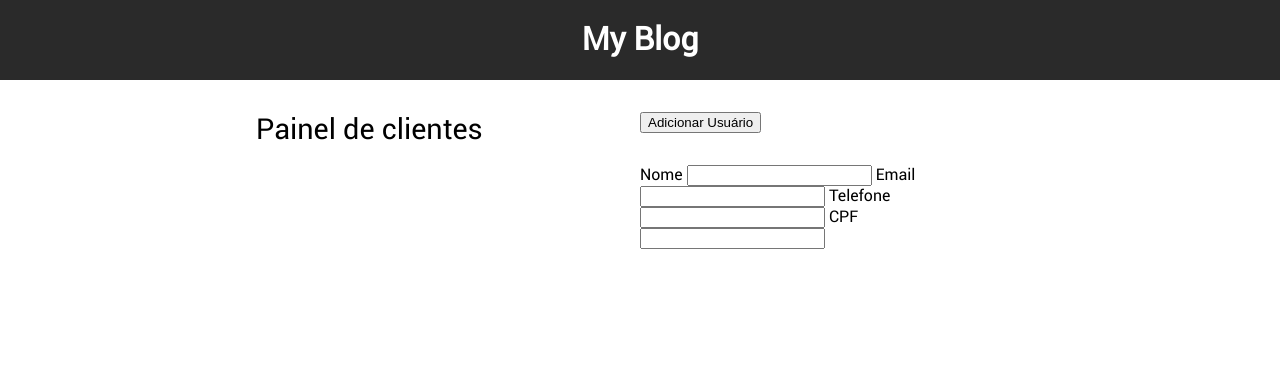
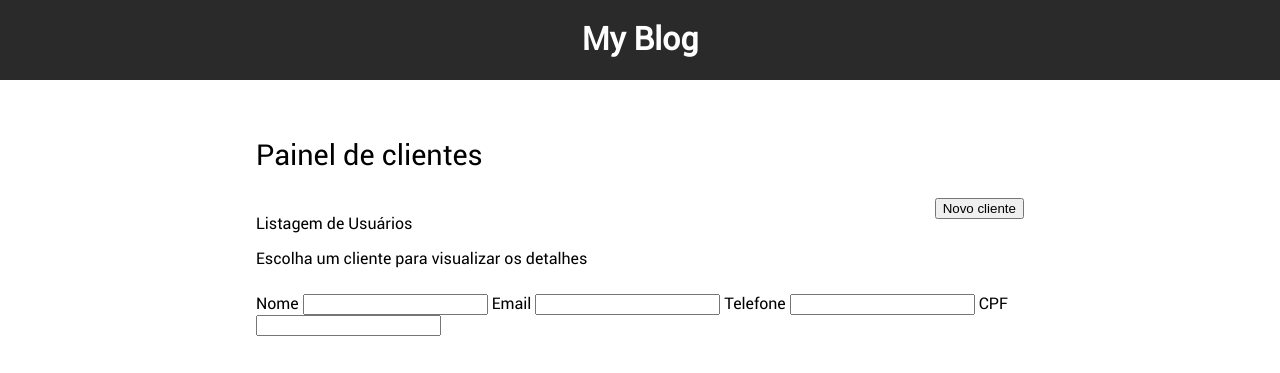
Before and after one commit to alexandrejr45/simple-blog-with-javascript, a website built with webpack: page app/index.html in a window 1280 px wide. Built offline with nearby package versions, Linux system fonts and the light colour scheme.

Commit message:
#chore: Início da estilização utilizando grid layout

```diff
--- a/app/css/style.css
+++ b/app/css/style.css
@@ -10,13 +10,7 @@ body {
   font-family: 'Roboto';
 }
 
-.container {
-  display: grid;
-  grid-template-columns: [first] 50% [second] 50%;
-  grid-template-rows: [row1] 50% [row2] 50%;
-}
-
-.content {
+.main-content {
   padding-right: 20%;
   padding-left: 20%;
 }
@@ -25,6 +19,50 @@ body {
   background-color: rgb(42, 42, 42);
   height: 80px;
   width: 100%;
+}
+
+.grid-container {
+  display: grid;
+}
+
+.header-content {
+  display: flex;
+  flex-direction: column;
+  justify-content: center;
+  grid-area: header-content;
+}
+
+.header-form {
+  display: grid;
+  grid-area: header-form;
+  grid-template-columns: 1fr;
+}
+
+.form-content {
+  grid-area: form-content;
+  padding-top: 10px;
+}
+
+.grid-template-areas {
+  grid-template-areas: "header-content header-content"
+                       "header-form header-form"
+                       "form-content form-content";
+  grid-template-columns: 2fr 1fr;
+  grid-template-rows: 1fr 1fr 1fr;
+}
+
+.grid-item-1 {
+  grid-column: 1;
+}
+
+.grid-item-2 {
+  grid-column: 1;
+  grid-row: 2;
+}
+
+.grid-item-3 {
+  grid-column: 3;
+  grid-row: 2;
 }
 
 .main-title {
--- a/app/index.html
+++ b/app/index.html
@@ -3,7 +3,8 @@
   <head>
     <meta charset="utf-8" />
     <meta name="viewport" content="width=device-width, initial-scale=1" />
-    <meta name="description" content="This is a simple blog with javascript">
+    <meta name="description" content="This is a simple blog with javascript" />
+    <meta name="keywords" content="firebase, app, blog, javascript"/>
     <title>My Blog</title>
 
   </head>
@@ -14,26 +15,25 @@
 
     <span class="space"></span>
 
-    <main class="content">
-      <div class="container">
-        <header id="cabecalho-content item">
+    <main class="main-content grid-container grid-template-areas">
+        <header class="header-content grid-item-1">
           <div class="section-title">
             Painel de clientes
           </div>
-          <span class="space"></span>
-
-          <!-- <div class="content-title">
-            Listagem de Usuários
-          </div> -->
         </header>
 
-        <section id="secao_formulario">
-          <div class="botoes_interacao">
-            <button id="botao-adicionar" class="botao-adicionar">Adicionar Usuário</button>
+        <section id="header-form" class="header-form">
+          <div class="title-content grid-item-2">
+            <p>Listagem de Usuários</p>
+            <p>Escolha um cliente para visualizar os detalhes</p>
           </div>
 
-          <span class="space"></span>
+          <div class="buttons grid-item-3">
+            <button id="btn-add" class="btn-add">Novo cliente</button>
+          </div>
+        </section>
 
+        <section id="form-content" class="form-content">
           <form id="formulario">
               <div class="form-group">
                 <label for="formulario_nome">Nome</label>
@@ -53,9 +53,6 @@
               </div>
           </form>
         </section>
-
-        <span class="space"></span>
-      </div>
     </main>
 
     <script src="https://www.gstatic.com/firebasejs/7.14.1/firebase-app.js"></script>
```
